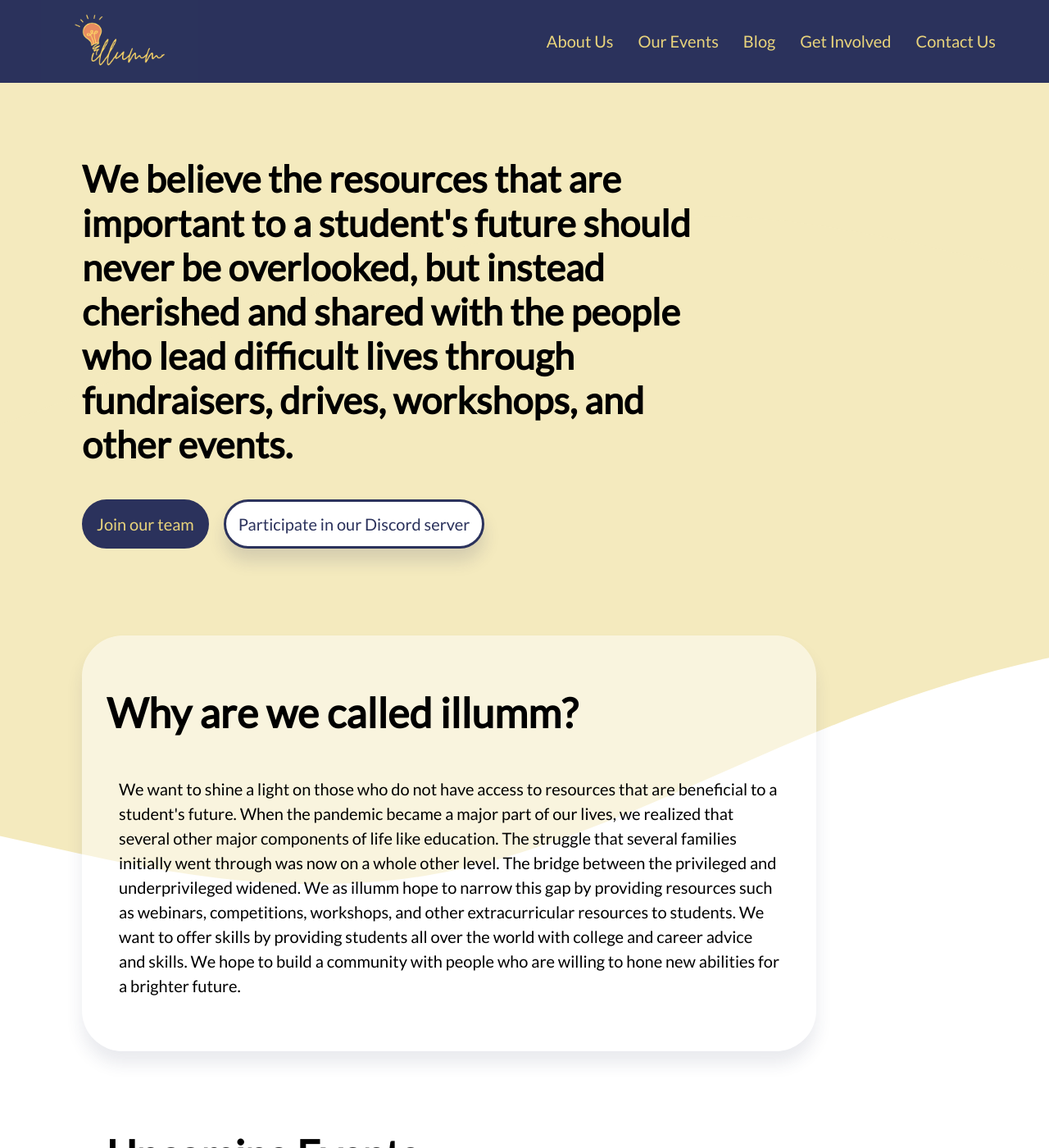
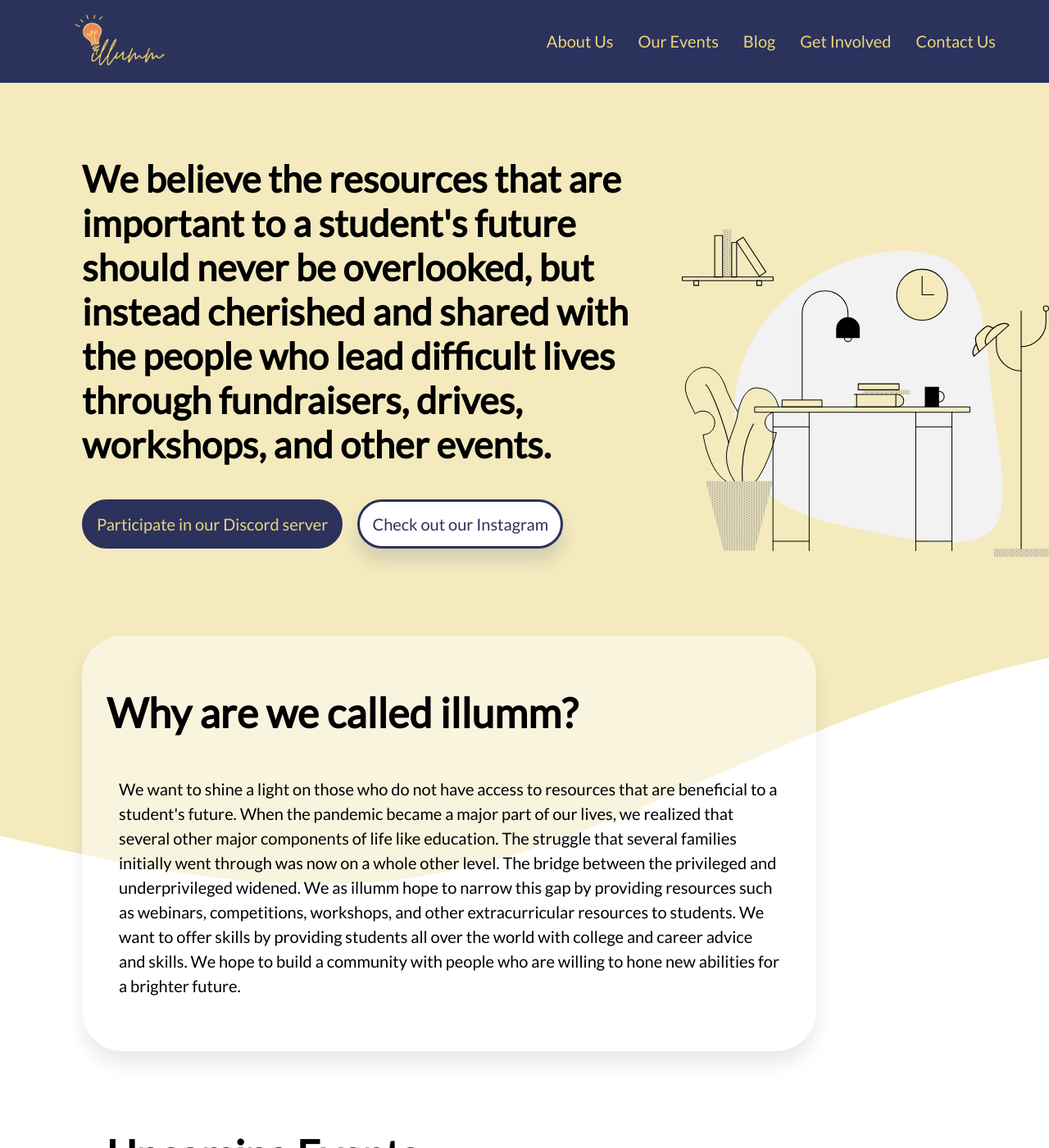
Before and after one commit to illumm/illumm.github.io, a Jekyll site: the page built from index.html, in a window 1280 px wide and 1400 px high. Shown: the whole window at 82% size. Built offline with Jekyll 4.4.1, drawn with Linux system fonts in a browser that asks for light colours.

Commit message:
Misc front page updates

```diff
--- a/_layouts/front-page.html
+++ b/_layouts/front-page.html
@@ -10,8 +10,8 @@
       <link href="https://fonts.googleapis.com/css2?family=Lato&display=swap" rel="stylesheet">
       <link rel="stylesheet" href="https://cdnjs.cloudflare.com/ajax/libs/animate.css/4.1.1/animate.min.css"/>
       <link rel="stylesheet" href="https://cdnjs.cloudflare.com/ajax/libs/font-awesome/5.15.3/css/all.min.css" integrity="sha512-iBBXm8fW90+nuLcSKlbmrPcLa0OT92xO1BIsZ+ywDWZCvqsWgccV3gFoRBv0z+8dLJgyAHIhR35VZc2oM/gI1w==" crossorigin="anonymous" />
-      <link rel="stylesheet" href="{{base.url}}/style.css">
-      <link rel="shortcut icon" type="image/png" href="{{base.url}}/images/illumm-logo.png">
+      <link rel="stylesheet" href="{{ site.baseurl }}/style.css">
+      <link rel="shortcut icon" type="image/png" href="{{ site.baseurl }}/images/illumm-logo.png">
       <!-- Global site tag (gtag.js) - Google Analytics -->
       <script async src="https://www.googletagmanager.com/gtag/js?id=G-W5KET8WH6X"></script>
       <script>
@@ -59,5 +59,5 @@
       <a class="footer-link" href="mailto:illumm855@gmail.com"><i class="fas fa-envelope"></i></a>
     </footer>
  </body>
- <script src="{{base.url}}/script.js"></script>
+ <script src="{{ site.baseurl }}/script.js"></script>
 </html>
--- a/index.html
+++ b/index.html
@@ -2,12 +2,13 @@
 layout: front-page
 ---
 
-<div class="page-container">
-  <div class="page-title" id="mission-statement-block">
+<div class="page-container" id="front-page-container">
+  <div class="page-title" id="mission-statement-block" style="background: none">
     <h1 id="mission-statement" class="animate__animated animate__fadeIn">We believe the resources that are important to a student's future should never be overlooked, but instead cherished and shared with the people who lead difficult lives through fundraisers, drives, workshops, and other events.</h1>
     <!-- <a target="_blank" href="https://izdrgs47pwv.typeform.com/to/TUoYQ6Uk" class="link-btn">Join our team</a>         -->
-    <a target="_blank" href="get-involved.html" class="link-btn">Join our team</a>
-    <a target="_blank" href="https://discord.gg/snNuE3Cy5Z" class="link-btn-inverted">Participate in our Discord server</a>
+    <a target="_blank" href="https://discord.gg/snNuE3Cy5Z" class="link-btn">Participate in our Discord server</a>
+    <a target="_blank" href="https://www.instagram.com/illumm_org/" class="link-btn-inverted">Check out our Instagram</a>
+    <!-- <img src="images/front-page-art.svg" style="float: right; max-width: 600px;"> -->
   </div>
   <div class="page-section-small">
     <div class="block" id="name-block">
--- a/style.css
+++ b/style.css
@@ -167,6 +167,23 @@ a:hover {
   padding: 30px;
 }
 
+#front-page-container::before {
+  content: "";
+  z-index: -1;
+  position: absolute;
+  left: 0;
+  top: 20%;
+  bottom: 0;
+  right: 0;
+  width: 100%;
+  height: 100%;
+  padding-bottom: 3em;
+  background: url("images/front-page-art.svg");
+  background-size: 35% auto;
+  background-position-x: right;
+  background-repeat: no-repeat;
+}
+
 #mission-statement-block {
   position: relative;
   margin-bottom: 6em;
@@ -174,12 +191,12 @@ a:hover {
 }
 
 #mission-statement-block h1 {
-  width: 70%;
+  width: 65%;
 }
 
 #mission-statement-block::before {
   content: "";
-  z-index: -1;
+  z-index: -2;
   position: absolute;
   left: 0;
   top: 0;
@@ -193,7 +210,7 @@ a:hover {
 
 #mission-statement-block::after {
   content: "";
-  z-index: -1;
+  z-index: -2;
   position: absolute;
   left: 0;
   height: 100%;
@@ -557,6 +574,10 @@ button {
     flex-basis: 100%;
     margin: 0 1em 3em;
   }
+  #front-page-container::before {
+    background: none;
+    visibility: hidden;
+  }
 }
 
 /* Adjust styles for small (width < 768px) and extra-small screens (width < 576px) */
```
Also changed, not shown: _layouts/default.html (+6 -6 lines), _layouts/post.html (+8 -8 lines), images/front-page-art.svg (added), images/illiumm-logo-small.png (added).
